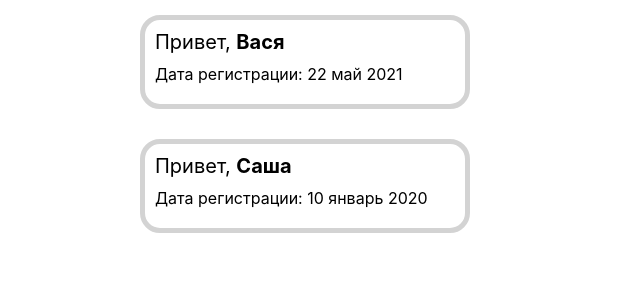
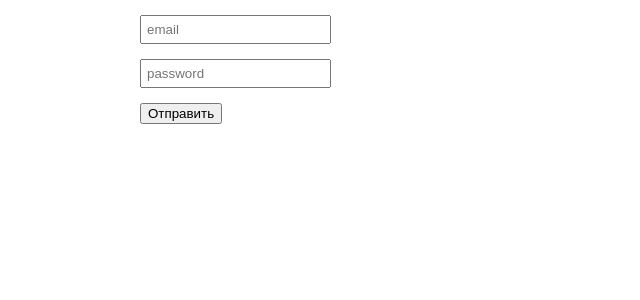
Before and after one commit to kirillgileadd/archakov-tutorials, a React (Create React App) app: page / in a window 1280 px wide. Shown: the top 300 px of the page, without its empty margins (0-640 px from the left). Built offline with nearby package versions, Linux system fonts and the light colour scheme.

Commit message:
Сделал 2й урок

```diff
--- a/src/index.js
+++ b/src/index.js
@@ -1,7 +1,7 @@
 import React from 'react';
 import ReactDOM from 'react-dom';
 import './index.css';
-import App from './tutorial-1/App';
+import App from './tutorial-2/App';
 
 ReactDOM.render(
   <React.StrictMode>
--- /dev/null
+++ b/src/tutorial-2/App.js
@@ -0,0 +1,12 @@
+import React from 'react';
+import Form from "./Form";
+
+const App = () => {
+    return (
+        <div>
+            <Form/>
+        </div>
+    );
+};
+
+export default App;
--- /dev/null
+++ b/src/tutorial-2/Form.jsx
@@ -0,0 +1,46 @@
+import React, {useRef} from 'react';
+import style from './Form.module.css'
+
+const Form = () => {
+
+    let emailValue = ''
+    let passwordValue = ''
+
+    const onChangeInput = (event) => {
+        if (event.type == 'email') {
+            emailValue = event.value
+        } else if (event.type == 'password') {
+            passwordValue = event.value
+        }
+    }
+
+    const handleSubmit = (e) => {
+        e.preventDefault()
+        if (emailValue.length > 0 && passwordValue.length > 0) {
+            console.log({emailValue, passwordValue})
+            emailValue = ''
+            passwordValue = ''
+            e.target.reset()
+        } else {
+            alert("Введите данные")
+        }
+    }
+
+    return (
+        <div className={style.container}>
+            <div className={style.inner}>
+                <form onSubmit={handleSubmit} className={style.form}>
+                    <input onChange={(event) => {
+                        onChangeInput(event.target)
+                    }} className={style.email} type="email" placeholder='email'/>
+                    <input onChange={(event) => {
+                        onChangeInput(event.target)
+                    }} className={style.password} type="password" placeholder='password'/>
+                    <button className={style.button} type="submit">Отправить</button>
+                </form>
+            </div>
+        </div>
+    );
+};
+
+export default Form;
--- /dev/null
+++ b/src/tutorial-2/Form.module.css
@@ -0,0 +1,21 @@
+.container {
+    padding: 15px;
+    max-width: 1000px;
+    margin: 0 auto;
+}
+
+.inner {
+
+}
+
+
+.form {
+    display: flex;
+    flex-direction: column;
+    align-items: flex-start;
+}
+
+.form input {
+    margin-bottom: 15px;
+    padding: 5px;
+}
```
